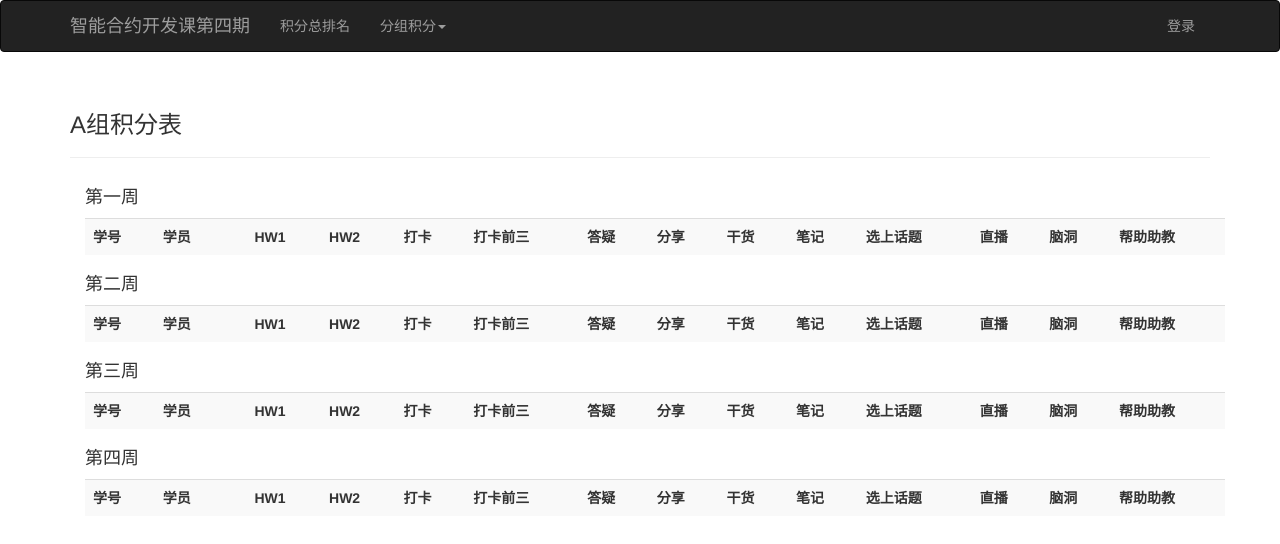
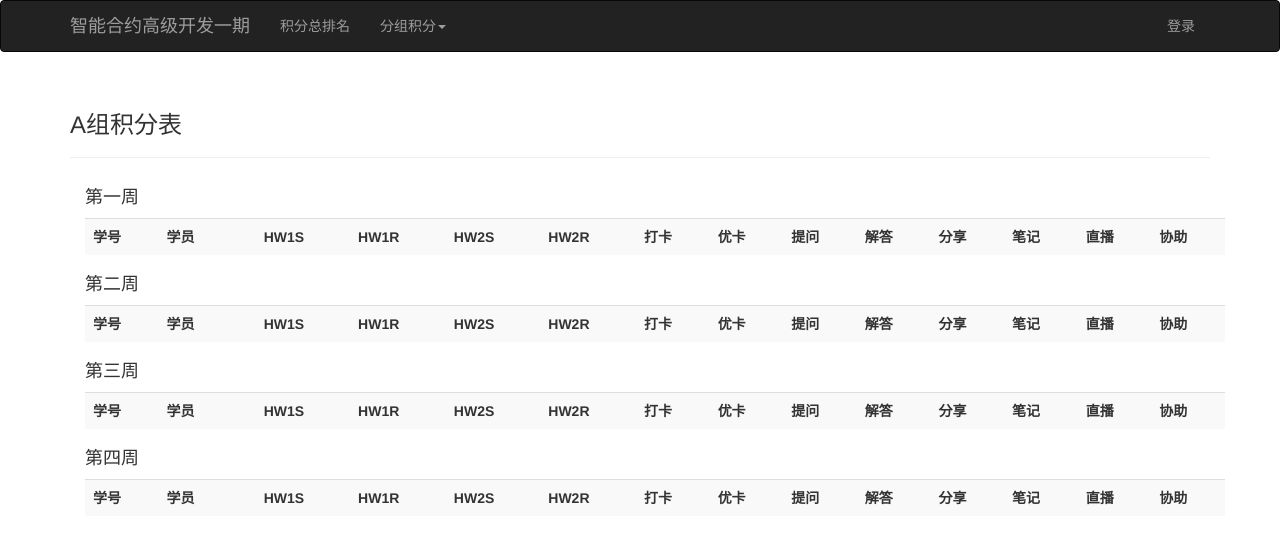
Before and after one commit to DT-ZhangJia/littlesister, a Flask app: a page that uses app/templates/base.html in a window 1280 px wide. Shown: the top 544 px of the page. Run offline with Flask 2, Linux system fonts and the light colour scheme; data that the repository does not hold is empty; some libraries are stand-ins or nearby versions.

Commit message:
修改为一块链习一期数据

```diff
--- a/app/main/forms.py
+++ b/app/main/forms.py
@@ -15,18 +15,18 @@ class NameForm(FlaskForm):
 class UpdateForm(FlaskForm):
     """Update Records"""
     modalrecordid = StringField('recordid：', validators=[Required()])
-    modalWork1 = StringField('HW1：', validators=[Required()])
-    modalWork2 = StringField('HW2：', validators=[Required()])
-    modalWork3 = StringField('打卡：', validators=[Required()])
-    modalWork4 = StringField('打卡前三：', validators=[Required()])
-    modalWork5 = StringField('答疑：', validators=[Required()])
-    modalWork6 = StringField('分享：', validators=[Required()])
-    modalWork7 = StringField('干货：', validators=[Required()])
-    modalWork8 = StringField('笔记：', validators=[Required()])
-    modalWork9 = StringField('选上话题：', validators=[Required()])
-    modalWork10 = StringField('直播：', validators=[Required()])
-    modalWork11 = StringField('脑洞：', validators=[Required()])
-    modalWork12 = StringField('帮助助教：', validators=[Required()])
+    modalWork1 = StringField('HW1S：', validators=[Required()])
+    modalWork2 = StringField('HW1R：', validators=[Required()])
+    modalWork3 = StringField('HW2S：', validators=[Required()])
+    modalWork4 = StringField('HW2R：', validators=[Required()])
+    modalWork5 = StringField('打卡：', validators=[Required()])
+    modalWork6 = StringField('优卡：', validators=[Required()])
+    modalWork7 = StringField('提问：', validators=[Required()])
+    modalWork8 = StringField('解答：', validators=[Required()])
+    modalWork9 = StringField('分享：', validators=[Required()])
+    modalWork10 = StringField('笔记：', validators=[Required()])
+    modalWork11 = StringField('直播：', validators=[Required()])
+    modalWork12 = StringField('协助：', validators=[Required()])
 
     modalsubmit = SubmitField('提交更改')
 
--- a/app/main/views.py
+++ b/app/main/views.py
@@ -18,16 +18,16 @@ from .forms import UpdateForm, UpdateCheck
 studentDict = {}
 studentrecordDict = {}
 teamrecordDict = {}
-teamdict = {1:"A", 2:"B", 3:"C", 4:"D", 5:"E", 6:"F", 7:"G", 8:"H", 9:"I", 10:"J"}
+teamdict = {1:"A", 2:"B", 3:"C", 4:"D"}
 weekdict = {1:"一", 2:"二", 3:"三", 4:"四"}
-stage = 4 #供第四期使用
+stage = 5 #供进阶1期使用
 recorddict = {}
 
 @main.route('/')
 def index():
     """index view"""
 
-    all_students = Students.query.all()
+    all_students = Students.query.filter_by(stagenum = stage).all()
     for student in all_students:
         studentDict[student.stdtid] = [student.instageid, student.stdtname, student.groupnum]
         studentrecordDict[student.stdtid] = 0
@@ -101,7 +101,7 @@ def team(groupnum):
 
     if updatecheck_app.validate_on_submit():
         checkupdate = Records.query.filter_by(recordid = updatecheck_app.modalrecordid_check.data).first()
-        checkupdate.work3 = updatecheck_app.modalcheck.data
+        checkupdate.work5 = updatecheck_app.modalcheck.data #第5列是打卡积分栏
         mydb.session.add(checkupdate)# pylint: disable=no-member
         mydb.session.commit()# pylint: disable=no-member
 
--- a/app/templates/base.html
+++ b/app/templates/base.html
@@ -18,7 +18,7 @@
                 <span class="icon-bar"></span>
                 <span class="icon-bar"></span>
             </button>
-            <a class="navbar-brand" href="/">智能合约开发课第四期</a>
+            <a class="navbar-brand" href="/">智能合约高级开发一期</a>
         </div>
         <div class="navbar-collapse collapse">
             <ul class="nav navbar-nav">
@@ -31,12 +31,6 @@
                             <li><a href="{{ url_for('main.team', groupnum=2) }}">B组积分</a></li>
                             <li><a href="{{ url_for('main.team', groupnum=3) }}">C组积分</a></li>
                             <li><a href="{{ url_for('main.team', groupnum=4) }}">D组积分</a></li>
-                            <li><a href="{{ url_for('main.team', groupnum=5) }}">E组积分</a></li>
-                            <li><a href="{{ url_for('main.team', groupnum=6) }}">F组积分</a></li>
-                            <li><a href="{{ url_for('main.team', groupnum=7) }}">G组积分</a></li>
-                            <li><a href="{{ url_for('main.team', groupnum=8) }}">H组积分</a></li>
-                            <li><a href="{{ url_for('main.team', groupnum=9) }}">I组积分</a></li>
-                            <li><a href="{{ url_for('main.team', groupnum=10) }}">J组积分</a></li>
                         </ul>
                 </li>
 
--- a/app/templates/index.html
+++ b/app/templates/index.html
@@ -25,7 +25,7 @@
                     </tr>
                 </tread>
                 <tbody>
-                    {% for i in range(10) %}
+                    {% for i in range(4) %}
                     <tr>
                         <td>{{ i+1 }}</td>
                         <td>{{ teamdict[sortteam[i][0]] }}组</td>
--- a/app/templates/team.html
+++ b/app/templates/team.html
@@ -22,18 +22,18 @@
                         {% if mypower > 0 %}
                         <th><div style="min-width: 2em;">编辑</div></th>
                         {% endif %}
-                        <th><div style="min-width: 2em;">HW1</div></th>
-                        <th><div style="min-width: 2em;">HW2</div></th>
+                        <th><div style="min-width: 2em;">HW1S</div></th>
+                        <th><div style="min-width: 2em;">HW1R</div></th>
+                        <th><div style="min-width: 2em;">HW2S</div></th>
+                        <th><div style="min-width: 2em;">HW2R</div></th>
                         <th><div style="min-width: 2em;">打卡</div></th>
-                        <th><div style="min-width: 2em;">打卡前三</div></th>
-                        <th><div style="min-width: 2em;">答疑</div></th>
+                        <th><div style="min-width: 2em;">优卡</div></th>
+                        <th><div style="min-width: 2em;">提问</div></th>
+                        <th><div style="min-width: 2em;">解答</div></th>
                         <th><div style="min-width: 2em;">分享</div></th>
-                        <th><div style="min-width: 2em;">干货</div></th>
                         <th><div style="min-width: 2em;">笔记</div></th>
-                        <th><div style="min-width: 2em;">选上话题</div></th>
                         <th><div style="min-width: 2em;">直播</div></th>
-                        <th><div style="min-width: 2em;">脑洞</div></th>
-                        <th><div style="min-width: 2em;">帮助助教</div></th>
+                        <th><div style="min-width: 2em;">协助</div></th>
                     </tr>
                 </tread>
                 <tbody>
```
Also changed, not shown: app/static/favicon.ico, app/static/oneblock260.png (added).
